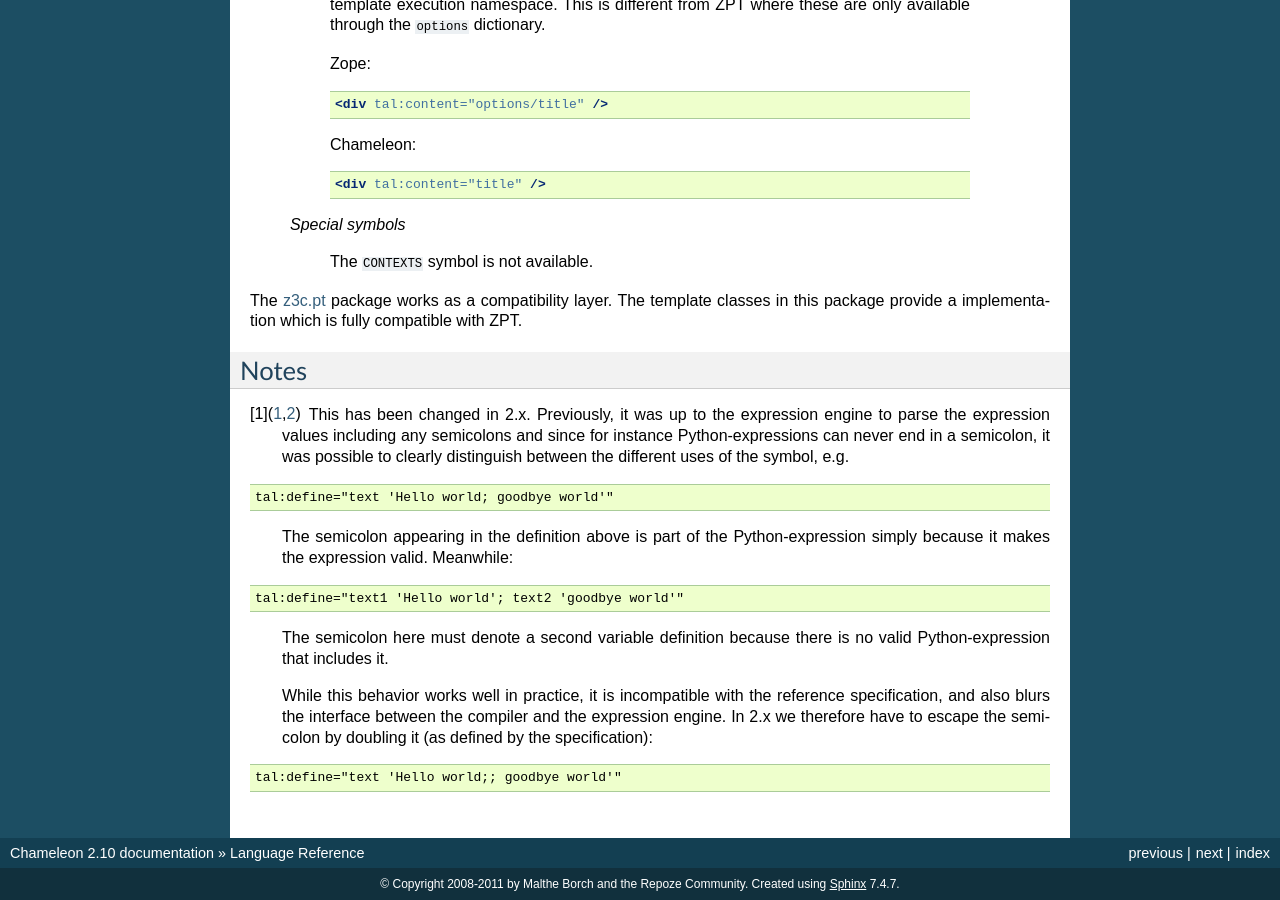
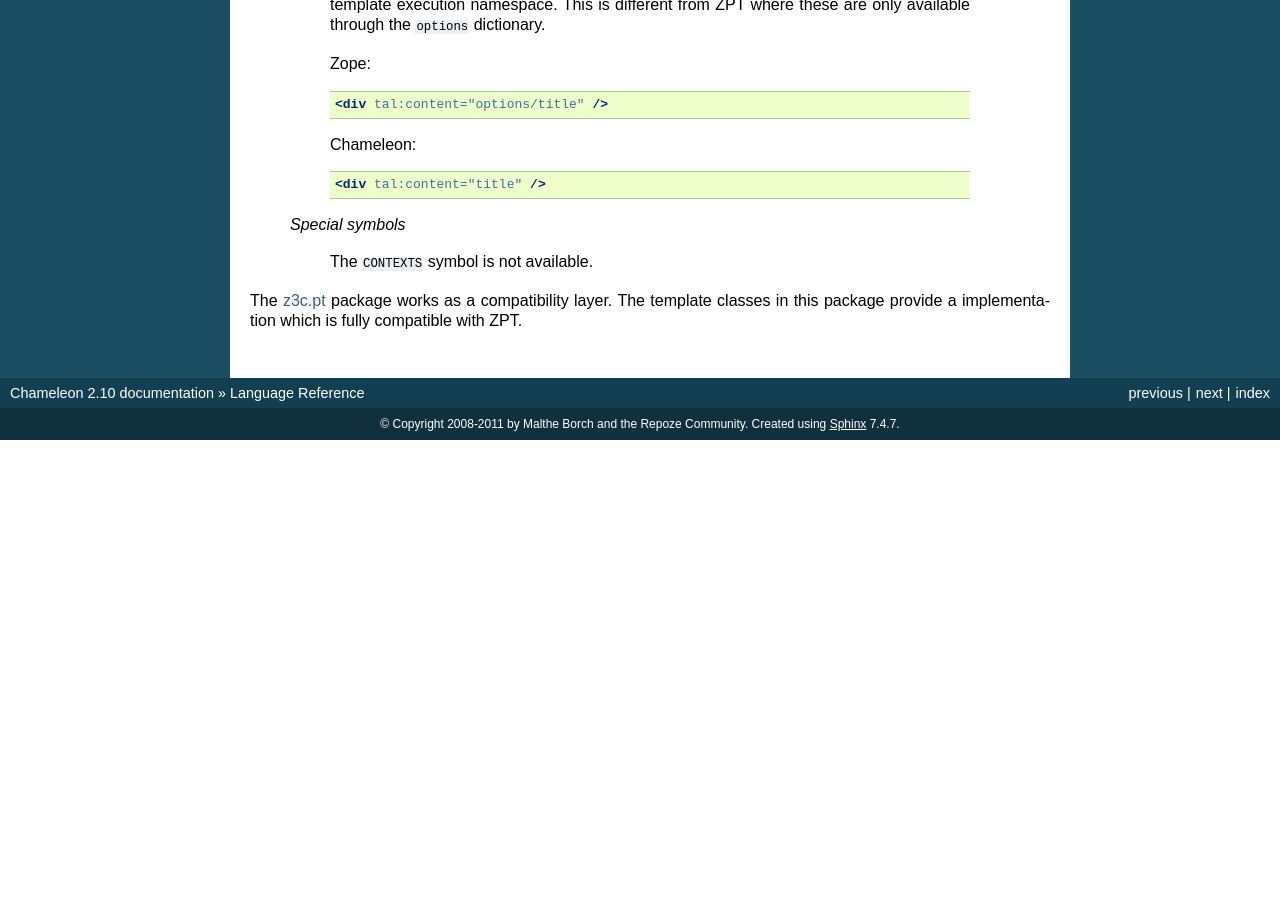
Before and after one commit to malthe/chameleon, a Sphinx documentation site: the page built from docs/reference.rst, in a window 1280 px wide and 900 px high, scrolled down 26782 px. Built offline with Sphinx 7.4.7, drawn with Linux system fonts in a browser that asks for light colours; after the commit the page ends 27222 px from its top, so only the background shows below that; some of the changed text lies outside the part shown.

Commit message:
Remove deprecated note

```diff
--- a/docs/reference.rst
+++ b/docs/reference.rst
@@ -185,7 +185,7 @@ statement, the replacement is made on each repetition of the element,
 and the replacement expression is evaluated fresh for each repetition.
 
 .. note:: If you want to include a semicolon (";") in an expression, it
-          must be escaped by doubling it (";;") [1]_.
+          must be escaped by doubling it (";;").
 
 Examples
 ~~~~~~~~
@@ -359,7 +359,7 @@ or ``global`` in front of the assignment. The default setting is
 ``local``; thus, in practice, only the ``global`` keyword is used.
 
 .. note:: If you want to include a semicolon (";") in an expression, it
-          must be escaped by doubling it (";;") [1]_.
+          must be escaped by doubling it (";;").
 
 Examples
 ~~~~~~~~
@@ -1691,37 +1691,3 @@ implementation (ZPT):
 The `z3c.pt <http://pypi.python.org/pypi/z3c.pt>`_ package works as a
 compatibility layer. The template classes in this package provide a
 implementation which is fully compatible with ZPT.
-
-Notes
-#####
-
-.. [1] This has been changed in 2.x. Previously, it was up to the
-       expression engine to parse the expression values including any
-       semicolons and since for instance Python-expressions can never
-       end in a semicolon, it was possible to clearly distinguish
-       between the different uses of the symbol, e.g.
-
-       ::
-
-         tal:define="text 'Hello world; goodbye world'"
-
-       The semicolon appearing in the definition above is part of the
-       Python-expression simply because it makes the expression
-       valid. Meanwhile:
-
-       ::
-
-         tal:define="text1 'Hello world'; text2 'goodbye world'"
-
-       The semicolon here must denote a second variable definition
-       because there is no valid Python-expression that includes it.
-
-       While this behavior works well in practice, it is incompatible
-       with the reference specification, and also blurs the interface
-       between the compiler and the expression engine. In 2.x we
-       therefore have to escape the semicolon by doubling it (as
-       defined by the specification):
-
-       ::
-
-         tal:define="text 'Hello world;; goodbye world'"
```
